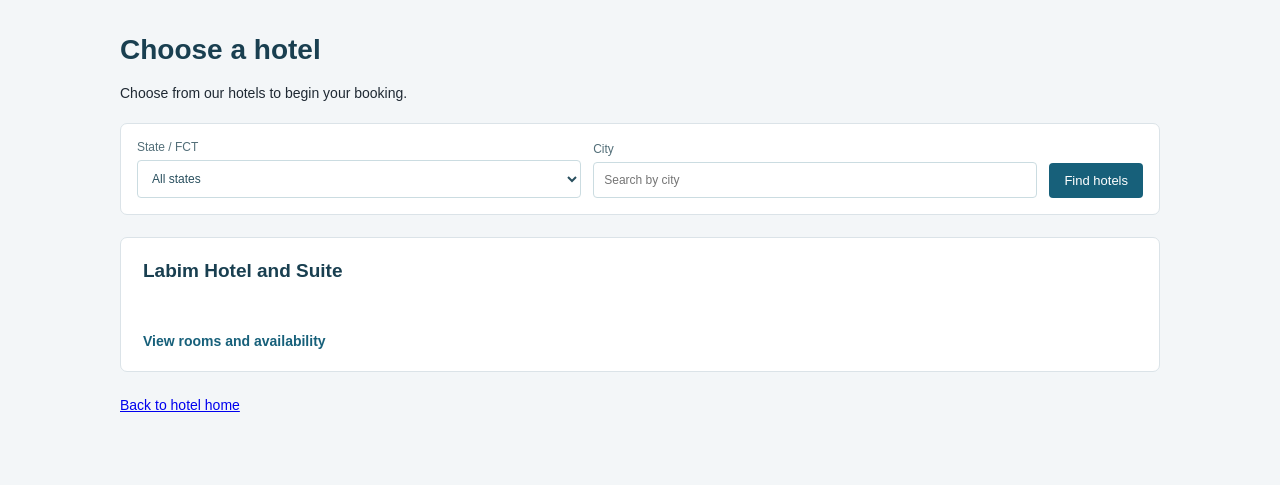
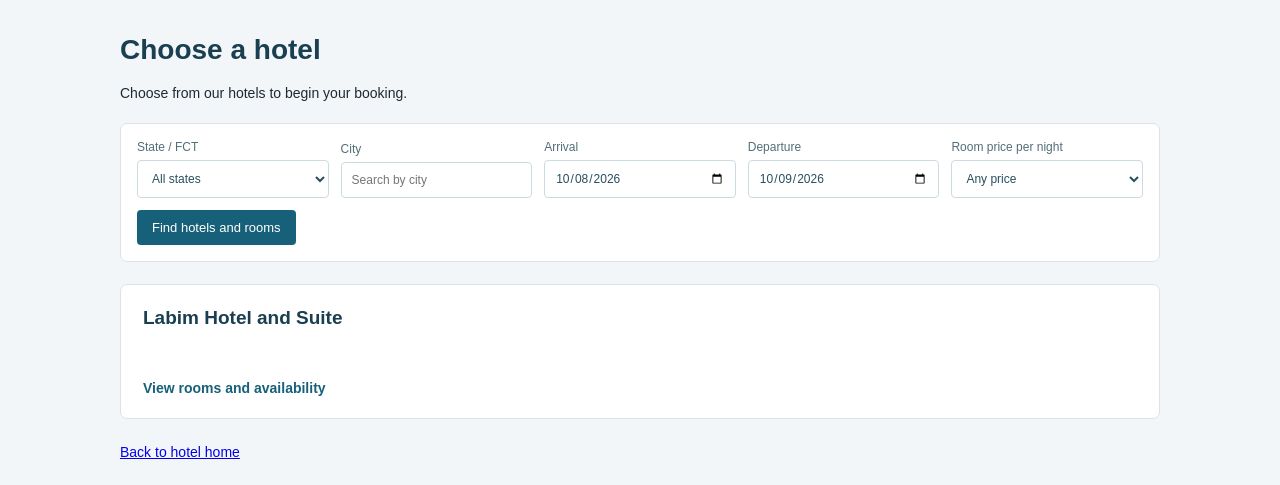
Before and after one commit to haidware/labim_booking, a Flask app: page /book in a window 1280 px wide. Shown: the part 50-535 px from the top of the page. Run offline with Flask 3, Linux system fonts and the light colour scheme; data comes from the database, SQL or seed files in the repository.

Commit message:
Filter guest search by nightly room price
Allow guests to narrow hotel results to the requested nightly rate bands and retain that filter when browsing available rooms.

Co-authored-by: Copilot <223556219+Copilot@users.noreply.github.com>

```diff
--- a/app.py
+++ b/app.py
@@ -42,6 +42,12 @@ NIGERIAN_STATES = (
     "Kaduna", "Kano", "Katsina", "Kebbi", "Kogi", "Kwara", "Lagos",
     "Nasarawa", "Niger", "Ogun", "Ondo", "Osun", "Oyo", "Plateau",
     "Rivers", "Sokoto", "Taraba", "Yobe", "Zamfara",
+)
+PUBLIC_PRICE_RANGES = (
+    ("10000-50000", "₦10,000–₦50,000", 10_000, 50_001),
+    ("50000-100000", "Above ₦50,000–₦100,000", 50_001, 100_001),
+    ("100000-200000", "Above ₦100,000–₦200,000", 100_001, 200_001),
+    ("200000-plus", "Above ₦200,000", 200_001, None),
 )
 load_dotenv(BASE_DIR / ".env")
 SUPABASE_URL = os.getenv("SUPABASE_URL", "https://frmekmypefrwvocepjmg.supabase.co")
@@ -778,6 +784,25 @@ def available_online_rooms(check_in, check_out, hotel_id=None):
     return available
 
 
+def price_range_bounds(price_range):
+    for key, _label, minimum, maximum_exclusive in PUBLIC_PRICE_RANGES:
+        if price_range == key:
+            return minimum, maximum_exclusive
+    return None
+
+
+def filter_rooms_by_price_range(rooms, price_range):
+    bounds = price_range_bounds(price_range)
+    if bounds is None:
+        return rooms
+    minimum, maximum_exclusive = bounds
+    return [
+        room for room in rooms
+        if room["rate"] >= minimum
+        and (maximum_exclusive is None or room["rate"] < maximum_exclusive)
+    ]
+
+
 def save_online_booking_settings(form, hotel_id=None):
     hotel_id = hotel_id or current_hotel_id()
     bank_name = form.get("bank_name", "").strip()
@@ -1097,6 +1122,9 @@ def create_online_booking(form):
     email = form.get("email", "").strip()
     room_number = form.get("room_number", "").strip()
     hotel_id = form.get("hotel_id", "").strip()
+    price_range = form.get("price_range", "").strip()
+    if price_range and price_range_bounds(price_range) is None:
+        raise ValueError("Choose a valid room price range.")
     if not guest_name or len(guest_name) > 160 or not phone or len(phone) > 40:
         raise ValueError("Enter a guest name and valid phone number.")
     if len(email) > 254 or not re.fullmatch(r"[^\s@]+@[^\s@]+\.[^\s@]+", email):
@@ -1126,7 +1154,10 @@ def create_online_booking(form):
         raise ValueError(
             "Online booking setup is incomplete. Please contact the hotel."
         )
-    available = available_online_rooms(check_in, check_out, hotel_id=hotel_id)
+    available = filter_rooms_by_price_range(
+        available_online_rooms(check_in, check_out, hotel_id=hotel_id),
+        price_range,
+    )
     room = next((item for item in available if item["number"] == room_number), None)
     if not room:
         raise ValueError("That room is no longer available for the selected dates.")
@@ -1769,12 +1800,15 @@ def public_booking():
         (hotel for hotel in hotels if hotel["slug"] == requested_hotel_slug),
         None,
     )
+    submitted_filters = request.form if request.method == "POST" else request.args
+    selected_price_range = submitted_filters.get("price_range", "").strip()
+    if selected_price_range and price_range_bounds(selected_price_range) is None:
+        selected_price_range = ""
     try:
-        submitted_dates = request.form if request.method == "POST" else request.args
-        check_in = date.fromisoformat(submitted_dates.get(
+        check_in = date.fromisoformat(submitted_filters.get(
             "check_in", default_check_in.isoformat()
         ))
-        check_out = date.fromisoformat(submitted_dates.get(
+        check_out = date.fromisoformat(submitted_filters.get(
             "check_out", default_check_out.isoformat()
         ))
     except ValueError:
@@ -1802,15 +1836,38 @@ def public_booking():
 
     rooms = []
     if selected_hotel and check_in >= today and check_out > check_in:
-        rooms = available_online_rooms(
-            check_in, check_out, hotel_id=selected_hotel["id"]
-        )
+        rooms = filter_rooms_by_price_range(
+            available_online_rooms(
+                check_in, check_out, hotel_id=selected_hotel["id"]
+            ),
+            selected_price_range,
+        )
+    hotel_cards = hotels
+    if not selected_hotel and selected_price_range:
+        matching_hotels = []
+        if check_in >= today and check_out > check_in:
+            for hotel in hotels:
+                matching_rooms = filter_rooms_by_price_range(
+                    available_online_rooms(
+                        check_in, check_out, hotel_id=hotel["id"]
+                    ),
+                    selected_price_range,
+                )
+                if matching_rooms:
+                    matching_hotels.append({
+                        **hotel,
+                        "matching_room_count": len(matching_rooms),
+                        "lowest_matching_rate": min(
+                            room["rate"] for room in matching_rooms
+                        ),
+                    })
+        hotel_cards = matching_hotels
     state_filter = request.args.get("state", "").strip()
     if state_filter not in NIGERIAN_STATES:
         state_filter = ""
     return render_template(
         "public_booking.html",
-        hotels=hotels,
+        hotels=hotel_cards,
         selected_hotel=selected_hotel,
         rooms=rooms,
         check_in=check_in.isoformat(),
@@ -1820,6 +1877,8 @@ def public_booking():
         nigerian_states=NIGERIAN_STATES,
         selected_state=state_filter,
         city_query=request.args.get("city", "").strip(),
+        price_ranges=PUBLIC_PRICE_RANGES,
+        selected_price_range=selected_price_range,
     )
 
 
--- a/templates/public_booking.html
+++ b/templates/public_booking.html
@@ -23,21 +23,25 @@
     <form class="hotel-location-filter" method="get" action="{{ url_for('public_booking') }}">
       <label>State / FCT<select name="state"><option value="">All states</option>{% for state_name in nigerian_states %}<option value="{{ state_name }}" {% if selected_state == state_name %}selected{% endif %}>{{ state_name }}</option>{% endfor %}</select></label>
       <label>City<input type="search" name="city" value="{{ city_query }}" placeholder="Search by city" maxlength="100"></label>
-      <button class="primary-button" type="submit">Find hotels</button>
-      {% if selected_state or city_query %}<a class="hotel-filter-clear" href="{{ url_for('public_booking') }}">Clear filters</a>{% endif %}
+      <label>Arrival<input name="check_in" type="date" min="{{ today }}" value="{{ check_in }}" required></label>
+      <label>Departure<input name="check_out" type="date" min="{{ today }}" value="{{ check_out }}" required></label>
+      <label>Room price per night<select name="price_range"><option value="">Any price</option>{% for key, label, minimum, maximum in price_ranges %}<option value="{{ key }}" {% if selected_price_range == key %}selected{% endif %}>{{ label }}</option>{% endfor %}</select></label>
+      <button class="primary-button" type="submit">Find hotels and rooms</button>
+      {% if selected_state or city_query or selected_price_range %}<a class="hotel-filter-clear" href="{{ url_for('public_booking') }}">Clear filters</a>{% endif %}
     </form>
     {% if hotels %}
     <section class="public-hotel-grid" aria-label="Available hotels">
       {% for hotel in hotels %}
-      <a class="public-hotel-card" href="{{ url_for('public_booking', hotel=hotel.slug) }}">
+      <a class="public-hotel-card" href="{{ url_for('public_booking', hotel=hotel.slug, check_in=check_in, check_out=check_out, price_range=selected_price_range) }}">
         <span class="public-hotel-card-name">{{ hotel.name }}</span>
         <span class="public-hotel-location">{{ hotel.address }}{% if hotel.address and (hotel.city or hotel.state) %} · {% endif %}{{ hotel.city }}{% if hotel.city and hotel.state %}, {% endif %}{{ hotel.state }}</span>
+        {% if hotel.matching_room_count %}<span>{{ hotel.matching_room_count }} available room{{ '' if hotel.matching_room_count == 1 else 's' }} from ₦{{ '{:,.0f}'.format(hotel.lowest_matching_rate) }} per night</span>{% endif %}
         <span class="public-hotel-card-action">View rooms and availability</span>
       </a>
       {% endfor %}
     </section>
     {% else %}
-    <section class="public-no-rooms"><h2>{{ 'No hotels match those location filters' if selected_state or city_query else 'No hotels are currently listed' }}</h2><p>{% if selected_state or city_query %}Try another state or city, or clear the filters.{% else %}Please check back later.{% endif %}</p></section>
+    <section class="public-no-rooms"><h2>{{ 'No hotels have rooms in that price range for those dates' if selected_price_range else 'No hotels match those location filters' if selected_state or city_query else 'No hotels are currently listed' }}</h2><p>{% if selected_price_range %}Try another price range or different dates.{% elif selected_state or city_query %}Try another state or city, or clear the filters.{% else %}Please check back later.{% endif %}</p></section>
     {% endif %}
     {% else %}
     <p class="selected-hotel-name">Booking at <strong>{{ selected_hotel.name }}</strong> · <a href="{{ url_for('public_booking') }}">Choose a different hotel</a></p>
@@ -45,6 +49,7 @@
       <input type="hidden" name="hotel" value="{{ selected_hotel.slug }}">
       <label>Arrival<input name="check_in" type="date" min="{{ today }}" value="{{ check_in }}" required></label>
       <label>Departure<input name="check_out" type="date" min="{{ today }}" value="{{ check_out }}" required></label>
+      <label>Room price per night<select name="price_range"><option value="">Any price</option>{% for key, label, minimum, maximum in price_ranges %}<option value="{{ key }}" {% if selected_price_range == key %}selected{% endif %}>{{ label }}</option>{% endfor %}</select></label>
       <button class="primary-button" type="submit">Search available rooms</button>
     </form>
     {% if rooms %}
@@ -55,6 +60,7 @@
       <input type="hidden" name="hotel_slug" value="{{ selected_hotel.slug }}">
       <input type="hidden" name="check_in" value="{{ check_in }}">
       <input type="hidden" name="check_out" value="{{ check_out }}">
+      <input type="hidden" name="price_range" value="{{ selected_price_range }}">
       <label class="booking-honeypot" aria-hidden="true">Website<input name="website" tabindex="-1" autocomplete="off"></label>
       <div class="public-room-grid">
         {% for room in rooms %}
```
Also changed, not shown: tests/test_multi_hotel.py (+43 -0 lines), README.md.
